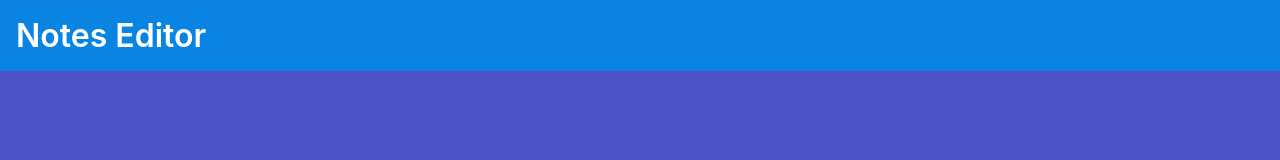
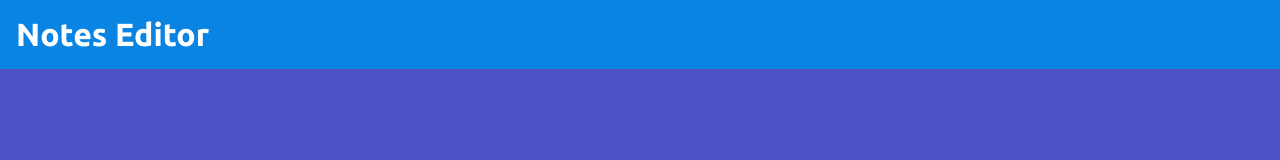
Before and after one commit to Vonubat/notes-editor, a React (Create React App) app: page / in a window 1280 px wide. Shown: the top 160 px of the page. Built offline with nearby package versions, Linux system fonts and the light colour scheme.

Commit message:
feat: add Ubuntu fonts

```diff
--- a/src/index.scss
+++ b/src/index.scss
@@ -1,9 +1,9 @@
 @import-normalize;
+@import url(https://fonts.googleapis.com/css?family=Ubuntu:300,300italic,regular,italic,500,500italic,700,700italic);
 
 body {
   margin: 0;
-  font-family: -apple-system, BlinkMacSystemFont, 'Segoe UI', 'Roboto', 'Oxygen', 'Ubuntu',
-    'Cantarell', 'Fira Sans', 'Droid Sans', 'Helvetica Neue', sans-serif;
+  font-family: 'Ubuntu';
   -webkit-font-smoothing: antialiased;
   -moz-osx-font-smoothing: grayscale;
 }
```
Also changed, not shown: src/components/Textarea.tsx (added).
